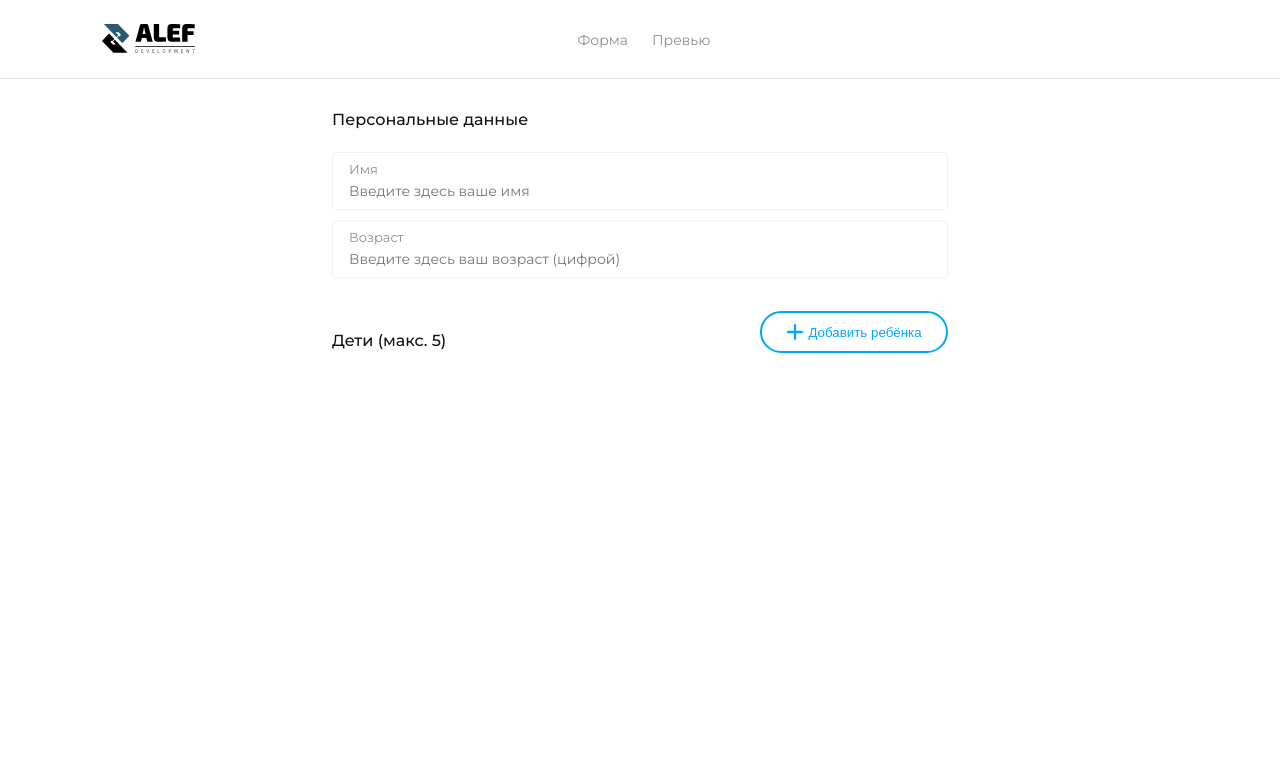
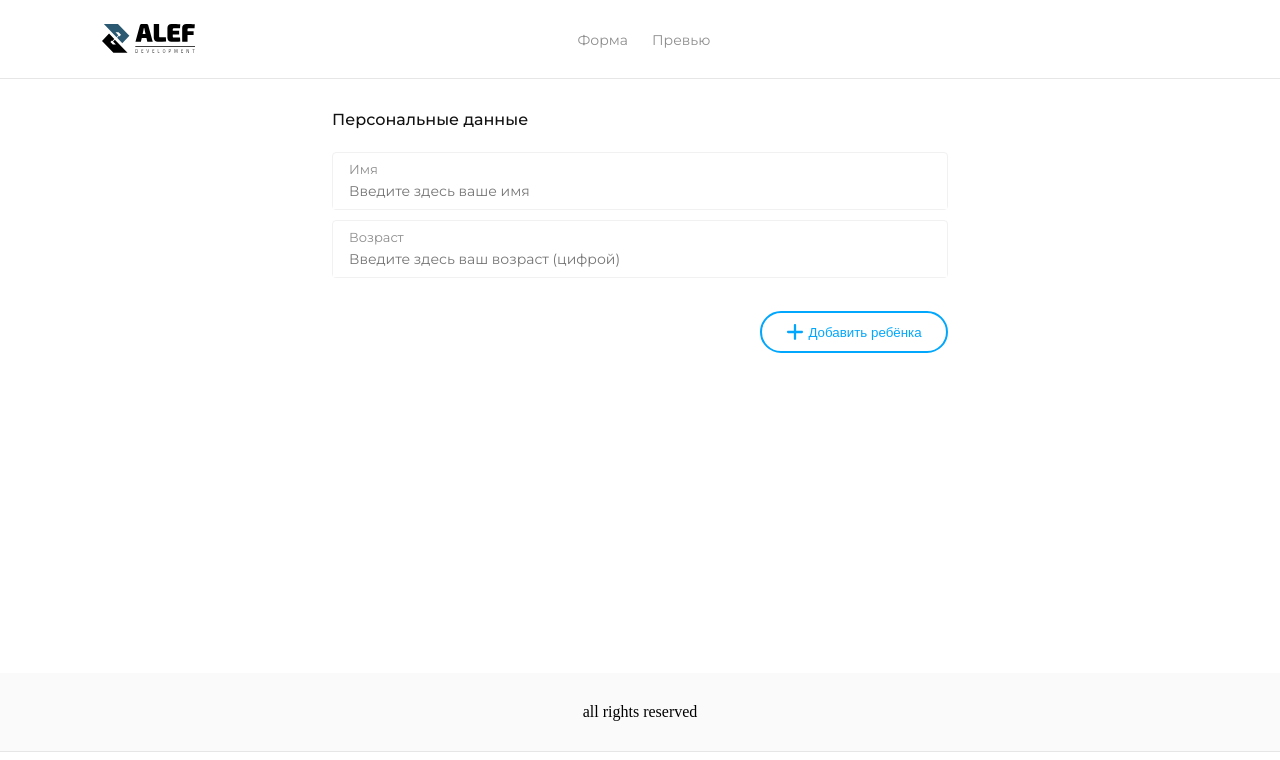
Before and after one commit to Yargo54/inform_about_me, a React (Create React App) app in the folder inform_about_me/: page /form in a window 1280 px wide. Shown: the top 760 px of the page. Built offline with nearby package versions, Linux system fonts and the light colour scheme.

Commit message:
add footer

```diff
--- a/inform_about_me/src/App.js
+++ b/inform_about_me/src/App.js
@@ -7,7 +7,7 @@ import Preview from "./pages/Preview";
 
 function App() {
   return(
-    <>
+    <div className={style.div__main}>
       <header className={style.header}>
         <img
           src={logo}
@@ -35,10 +35,10 @@ function App() {
           component={Preview}
           exact/>
       </main>
-      <footer>
-
+      <footer className={style.footer}>
+        <p className={style.footer_p}>all rights reserved</p>
       </footer>
-    </>
+    </div>
   )
 }
 
--- a/inform_about_me/src/components/AboutChild.jsx
+++ b/inform_about_me/src/components/AboutChild.jsx
@@ -9,7 +9,13 @@ function AboutChild({ remove, childrenArray, page, formData, handleCgange }) {
         case "form":
             return(
                 <>
-                    <div className={style.child__text}>Дети (макс. 5)</div>
+                    {
+                        childrenArray.length > 0
+                            ?
+                                <div className={style.child__text}>Дети (макс. 5)</div>
+                            :
+                                ""
+                    }
                     <form className={style.formChildInform} id="children_form" onSubmit={(e) => {
                         e.preventDefault()
                         localStorage.setItem ("child", JSON.stringify(formData));
--- a/inform_about_me/src/components/AboutMe.jsx
+++ b/inform_about_me/src/components/AboutMe.jsx
@@ -1,7 +1,6 @@
 import React from "react";
 import style from "../styles/AboutMe.module.css"
 import Input from "../components/Input";
-import { useSelector } from "react-redux";
 
 function AboutMe({ page, nameMe, ageMe, setName, setAge }) {
 
--- a/inform_about_me/src/components/Input.jsx
+++ b/inform_about_me/src/components/Input.jsx
@@ -1,4 +1,4 @@
-import React, { useState } from "react";
+import React from "react";
 import style from "../styles/Input.module.css"
 
 function Input({ name, title, ...props }) {
--- a/inform_about_me/src/pages/Form.js
+++ b/inform_about_me/src/pages/Form.js
@@ -16,7 +16,6 @@ function Form() {
     };
 
     const[childrenArray, setChildren] = useState([]);
-    const [child, setChild] = useState()
 
     const[nameMe, setName] = useState('');
     const[ageMe, setAge] = useState('');
--- a/inform_about_me/src/styles/App.module.css
+++ b/inform_about_me/src/styles/App.module.css
@@ -3,6 +3,18 @@
 *{
     margin: 0;
     padding: 0;
+}
+html,
+body {
+  height: 100%;
+}
+
+.div__main{
+    min-height: 100%;
+}
+
+main {
+    padding-bottom: 100px;
 }
 
 .header{
@@ -43,3 +55,15 @@
 .link__form{
     justify-self: end;
 }
+
+.footer{
+    background: #FAFAFA;
+    box-shadow: 0px 1px 0px rgba(17, 17, 17, 0.1);
+
+}
+
+.footer_p{
+    text-align: center;
+    padding: 30px;
+    margin-top: 200px;
+}
```
